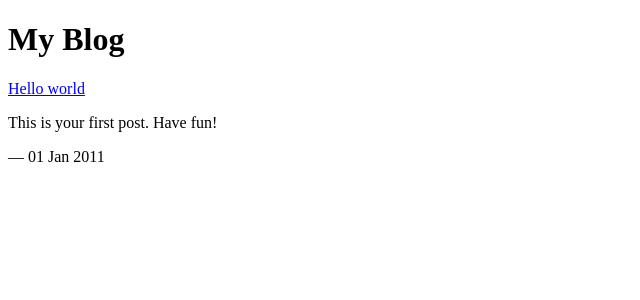
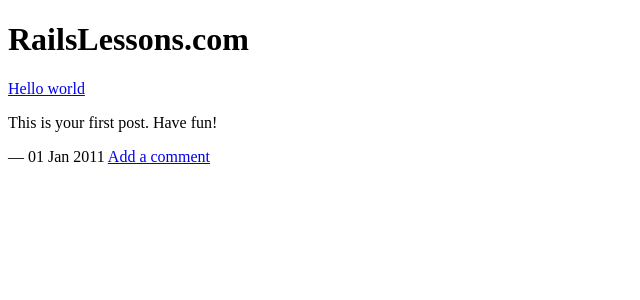
Before and after one commit to mashion/railslessons.com, a Jekyll site: the page built from index.html, in a window 1280 px wide. Shown: the top 300 px of the page, without its empty margins (0-640 px from the left). Built offline with Jekyll 4.4.1, drawn with Linux system fonts in a browser that asks for light colours; comment, search, counter and statistics services are not loaded.

Commit message:
Update site config.

```diff
--- a/_config.yml
+++ b/_config.yml
@@ -1,11 +1,9 @@
-url: http://myblog.com
-title: My Blog
-author: Me
-email: me@myblog.com
+url: http://railslessons.com
+title: RailsLessons.com
+author: Mat Schaffer
+email: mat@mashion.net
 pygments: true
-disqus:
-clicky:
-ga:
+disqus: railslessons
 exclude:
   - Rakefile
   - README
```
